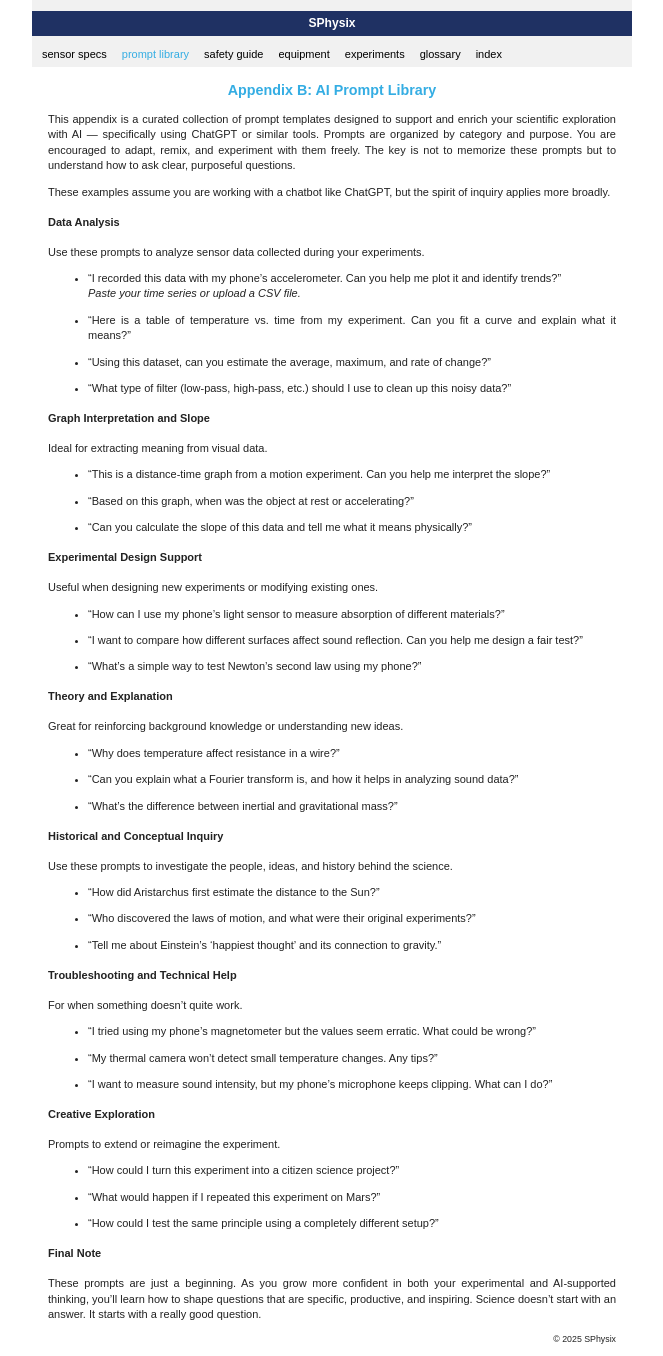
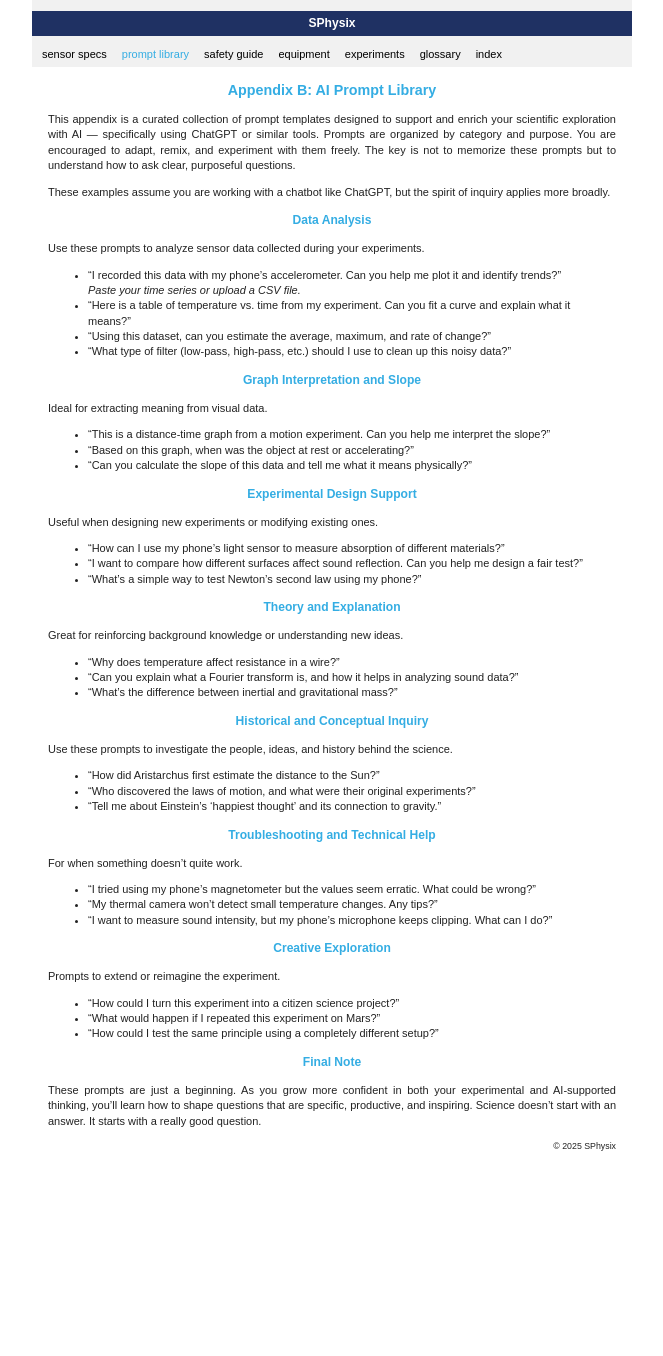
Before and after one commit to rplano/sphysix, a Jekyll site: the page built from chapters/B_Prompts.md, in a window 1280 px wide. Shown: the whole page, without its empty margins (308-971 px from the left). Built offline with Jekyll 4.4.1, drawn with Linux system fonts in a browser that asks for light colours; after the commit the page ends 1162 px from its top, so only the background shows below that.

```diff
--- a/chapters/B_Prompts.md
+++ b/chapters/B_Prompts.md
@@ -9,87 +9,49 @@ This appendix is a curated collection of prompt templates designed to support an
 
 These examples assume you are working with a chatbot like ChatGPT, but the spirit of inquiry applies more broadly.
 
-
-#### Data Analysis
-
+### Data Analysis
 Use these prompts to analyze sensor data collected during your experiments.
-
 - "I recorded this data with my phone's accelerometer. Can you help me plot it and identify trends?"
   _Paste your time series or upload a CSV file._
-
 - "Here is a table of temperature vs. time from my experiment. Can you fit a curve and explain what it means?"
-
 - "Using this dataset, can you estimate the average, maximum, and rate of change?"
-
 - "What type of filter (low-pass, high-pass, etc.) should I use to clean up this noisy data?"
 
-
-#### Graph Interpretation and Slope
-
+### Graph Interpretation and Slope
 Ideal for extracting meaning from visual data.
-
 - "This is a distance-time graph from a motion experiment. Can you help me interpret the slope?"
-
 - "Based on this graph, when was the object at rest or accelerating?"
-
 - "Can you calculate the slope of this data and tell me what it means physically?"
 
-
-#### Experimental Design Support
-
+### Experimental Design Support
 Useful when designing new experiments or modifying existing ones.
-
 - "How can I use my phone's light sensor to measure absorption of different materials?"
-
 - "I want to compare how different surfaces affect sound reflection. Can you help me design a fair test?"
-
 - "What's a simple way to test Newton’s second law using my phone?"
 
-
-#### Theory and Explanation
-
+### Theory and Explanation
 Great for reinforcing background knowledge or understanding new ideas.
-
 - "Why does temperature affect resistance in a wire?"
-
 - "Can you explain what a Fourier transform is, and how it helps in analyzing sound data?"
-
 - "What's the difference between inertial and gravitational mass?"
 
-
-#### Historical and Conceptual Inquiry
-
+### Historical and Conceptual Inquiry
 Use these prompts to investigate the people, ideas, and history behind the science.
-
 - "How did Aristarchus first estimate the distance to the Sun?"
-
 - "Who discovered the laws of motion, and what were their original experiments?"
-
 - "Tell me about Einstein’s 'happiest thought' and its connection to gravity."
 
-
-#### Troubleshooting and Technical Help
-
+### Troubleshooting and Technical Help
 For when something doesn’t quite work.
-
 - "I tried using my phone’s magnetometer but the values seem erratic. What could be wrong?"
-
 - "My thermal camera won’t detect small temperature changes. Any tips?"
-
 - "I want to measure sound intensity, but my phone’s microphone keeps clipping. What can I do?"
 
-
-#### Creative Exploration
-
+### Creative Exploration
 Prompts to extend or reimagine the experiment.
-
 - "How could I turn this experiment into a citizen science project?"
-
 - "What would happen if I repeated this experiment on Mars?"
-
 - "How could I test the same principle using a completely different setup?"
 
-
-#### Final Note
-
+### Final Note
 These prompts are just a beginning. As you grow more confident in both your experimental and AI-supported thinking, you’ll learn how to shape questions that are specific, productive, and inspiring. Science doesn’t start with an answer. It starts with a really good question.
```
